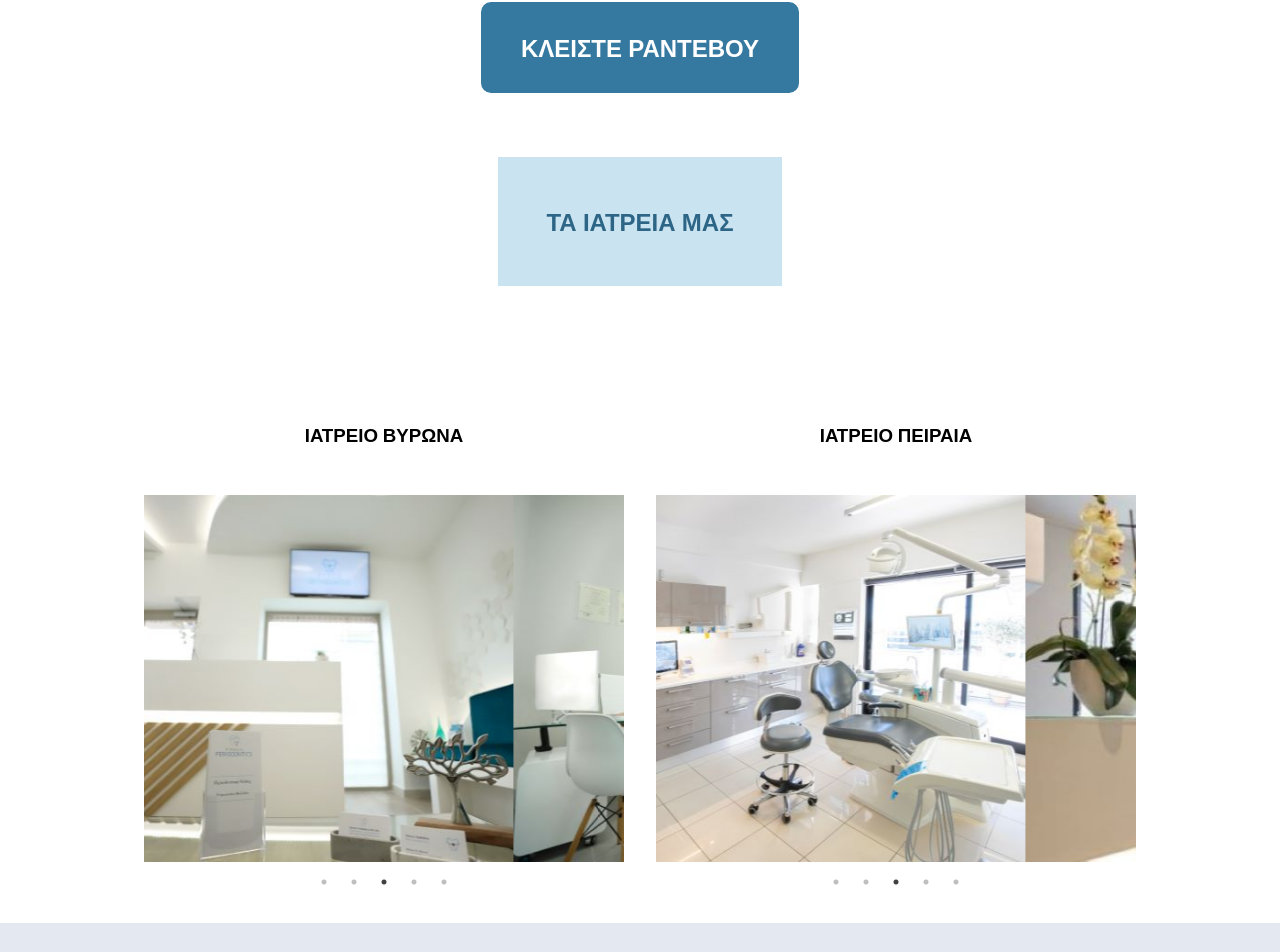
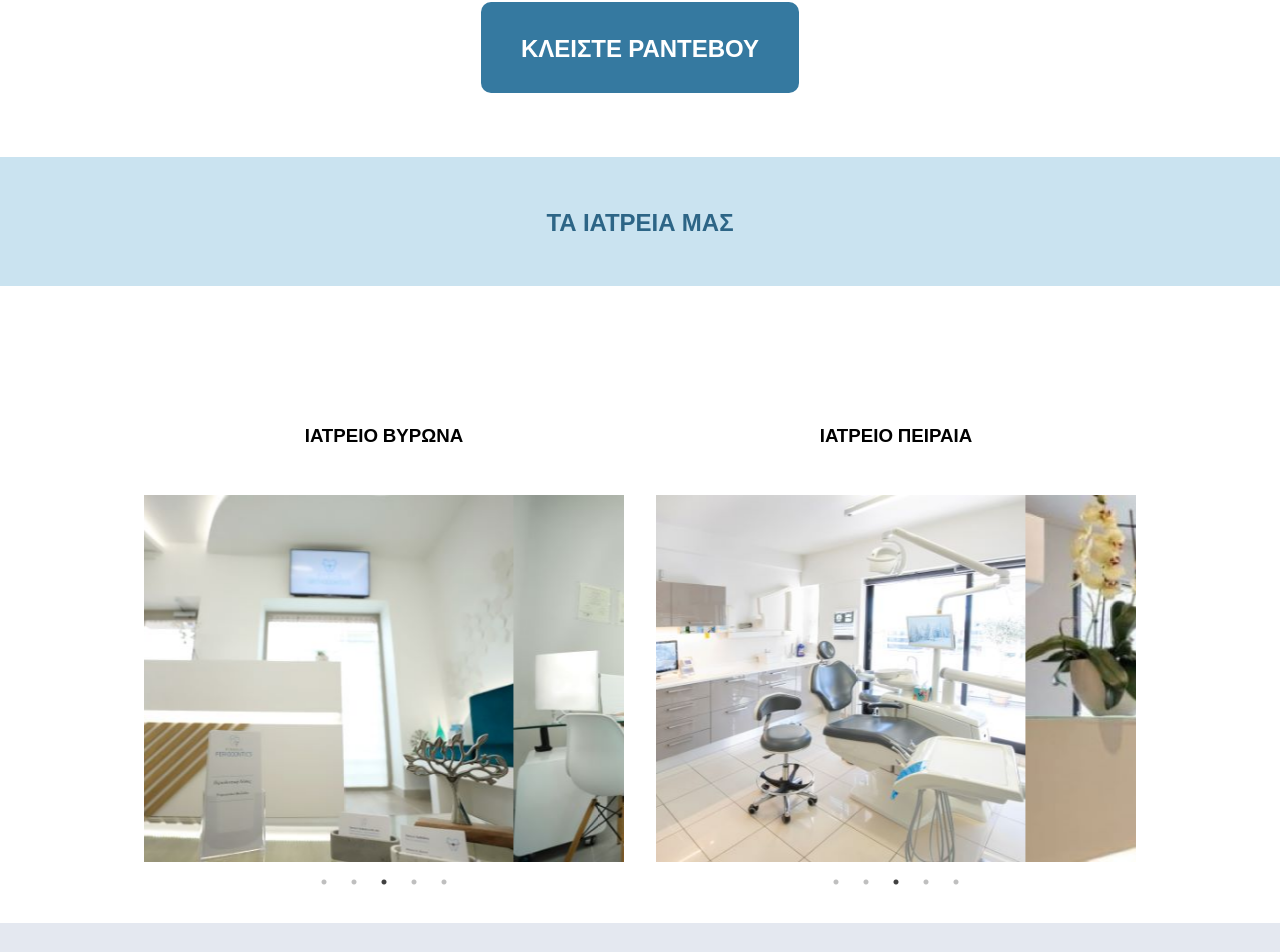
Before and after one commit to 3vilBonobo/orthobyron.gr, a React (Create React App) app: page / in a window 1280 px wide. Shown: the part 2914-3866 px from the top of the page. Built offline with nearby package versions, Linux system fonts and the light colour scheme.

Commit message:
fix homepage styles

```diff
--- a/src/components/Styles/Header.style.js
+++ b/src/components/Styles/Header.style.js
@@ -10,7 +10,7 @@ export const StyledHeader = styled.header`
   position: fixed;
   z-index: 10;
   top: 0;
-
+  width: 100%;
   padding-inline: 0.5rem;
   @media screen and (min-width: 768px) {
     background-color: ${(props) => props.theme.darkBlue};
--- a/src/components/Styles/Home.styles.js
+++ b/src/components/Styles/Home.styles.js
@@ -168,7 +168,7 @@ export const StyledClinicsSection = styled.section`
 
 export const StyledClinicsTitle = styled.h2`
   display: block;
-  max-width: 100%;
+  width: 100%;
   text-align: center;
   background-color: ${(props) => props.theme.lightCyan};
   padding: 3rem;
--- a/src/components/Styles/Navbar.style.js
+++ b/src/components/Styles/Navbar.style.js
@@ -35,7 +35,7 @@ export const StyledCloseIcon = styled(MdClose)`
 export const StyledNavbarContainer = styled.nav`
   z-index: 9;
   height: 580px;
-  width: auto;
+  width: 100%;
   display: flex;
   flex-direction: column;
   background-color: ${(props) => props.theme.darkBlue};
```
